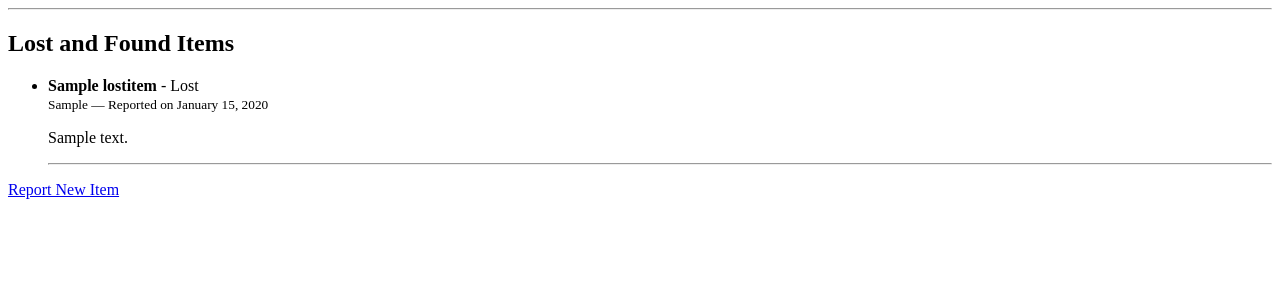
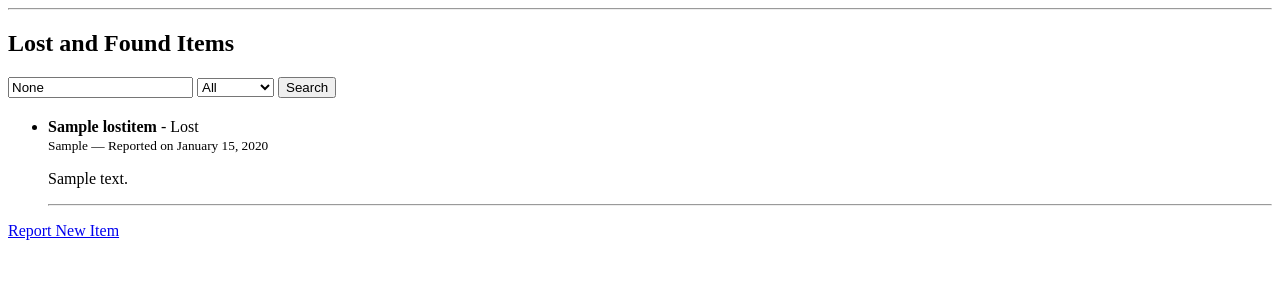
Before and after one commit to msiao123/LostAndFoundSystem, a Django app: page /items/ in a window 1280 px wide. Shown: the part 26-326 px from the top of the page. Run offline with Django 5.2, Linux system fonts and the light colour scheme; tables that the repository leaves empty hold one stand-in row (values such as "Sample post").

Commit message:
fourth commit

```diff
--- a/items/views.py
+++ b/items/views.py
@@ -1,6 +1,7 @@
 from django.shortcuts import render, redirect
 from django.contrib.auth.decorators import login_required
 from .forms import LostItemForm
+from .models import LostItem
 
 @login_required
 def report_lost_item(request):
@@ -15,8 +16,22 @@
         form = LostItemForm()
     return render(request, 'items/report_lost_item.html', {'form': form})
 
-from .models import LostItem
+def item_list(request):
+    query = request.GET.get('q')
+    status_filter = request.GET.get('status')
 
-def item_list(request):
-    items = LostItem.objects.order_by('-created_at')
-    return render(request, 'items/item_list.html', {'items': items})
+    items = LostItem.objects.all()
+
+    if query:
+        items = items.filter(title__icontains=query)
+
+    if status_filter and status_filter != 'all':
+        items = items.filter(status=status_filter)
+
+    items = items.order_by('-created_at')
+
+    return render(request, 'items/item_list.html', {
+        'items': items,
+        'query': query,
+        'status_filter': status_filter,
+    })
--- a/templates/items/item_list.html
+++ b/templates/items/item_list.html
@@ -1,6 +1,17 @@
 {% extends "base.html" %}
 {% block content %}
   <h2>Lost and Found Items</h2>
+
+  <form method="GET" style="margin-bottom: 20px;">
+    <input type="text" name="q" placeholder="Search by title" value="{{ query }}">
+    <select name="status">
+      <option value="all" {% if status_filter == "all" or not status_filter %}selected{% endif %}>All</option>
+      <option value="lost" {% if status_filter == "lost" %}selected{% endif %}>Lost</option>
+      <option value="found" {% if status_filter == "found" %}selected{% endif %}>Found</option>
+      <option value="returned" {% if status_filter == "returned" %}selected{% endif %}>Returned</option>
+    </select>
+    <button type="submit">Search</button>
+  </form>
 
   {% if items %}
     <ul>
@@ -14,7 +25,7 @@
       {% endfor %}
     </ul>
   {% else %}
-    <p>No items reported yet.</p>
+    <p>No items found.</p>
   {% endif %}
 
   <a href="{% url 'report_lost_item' %}">Report New Item</a>
```
